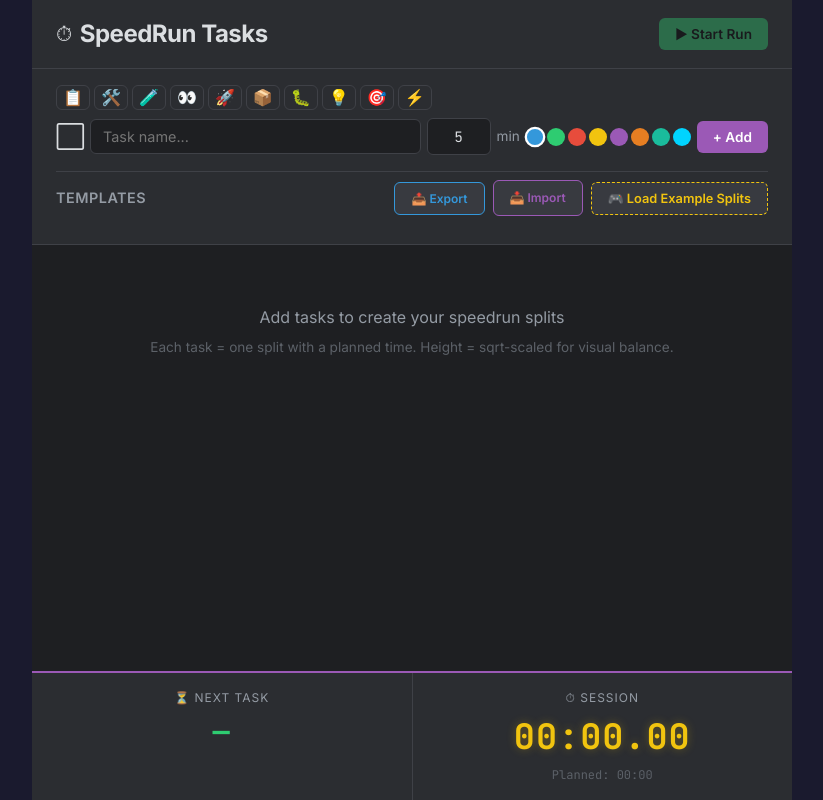
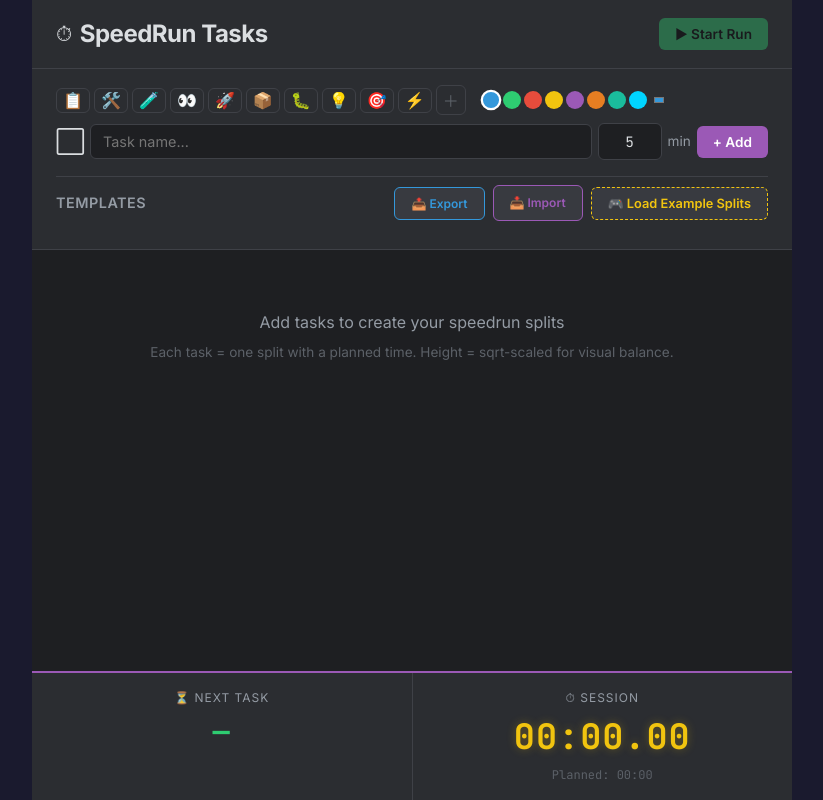
Before and after one commit to abbeleve/task-tracker-speedrun, a React (Vite) app: page / in a window 1280 px wide. Shown: the whole page, without its empty margins (228-1051 px from the left). Built offline with nearby package versions, Linux system fonts and the light colour scheme.

Commit message:
bug fixes

```diff
--- a/src/App.css
+++ b/src/App.css
@@ -224,6 +224,8 @@
   display: flex;
   gap: 4px;
   flex-wrap: wrap;
+  align-items: center;
+  position: relative;
 }
 
 .emoji-opt {
@@ -244,6 +246,61 @@
 .emoji-opt.active {
   border-color: var(--accent-cyan);
   background: var(--bg-surface);
+}
+
+.emoji-more {
+  font-weight: 700;
+  color: var(--text-dim);
+}
+
+.emoji-popup {
+  position: absolute;
+  top: 100%;
+  left: 0;
+  z-index: 100;
+  margin-top: 4px;
+  background: var(--bg-secondary);
+  border: 1px solid var(--border);
+  border-radius: var(--radius);
+  padding: 8px;
+  box-shadow: 0 8px 24px rgba(0,0,0,0.5);
+  max-width: 320px;
+}
+
+.emoji-popup-grid {
+  display: grid;
+  grid-template-columns: repeat(10, 1fr);
+  gap: 2px;
+  max-height: 200px;
+  overflow-y: auto;
+}
+
+.emoji-popup-item {
+  background: transparent;
+  border: 1px solid transparent;
+  border-radius: 4px;
+  padding: 4px;
+  font-size: 1.1rem;
+  cursor: pointer;
+  text-align: center;
+  transition: background 0.15s;
+}
+
+.emoji-popup-item:hover {
+  background: var(--bg-row-hover);
+  border-color: var(--border);
+}
+
+.emoji-popup-item.active {
+  background: var(--bg-surface);
+  border-color: var(--accent-cyan);
+}
+
+.picker-row {
+  display: flex;
+  gap: 16px;
+  align-items: center;
+  flex-wrap: wrap;
 }
 
 .add-row {
@@ -282,6 +339,21 @@
 .color-opt.active {
   border-color: #fff;
   transform: scale(1.15);
+}
+
+.color-input {
+  width: 18px;
+  height: 18px;
+  border: 2px solid transparent;
+  border-radius: 50%;
+  cursor: pointer;
+  padding: 0;
+  background: none;
+  vertical-align: middle;
+}
+
+.color-input:hover {
+  border-color: var(--accent-cyan);
 }
 
 .input-name {
--- a/src/App.tsx
+++ b/src/App.tsx
@@ -1,6 +1,6 @@
 import { useCallback, useEffect, useMemo, useRef, useState } from 'react';
 import type { Task, Template } from './types';
-import { DEFAULT_EMOJI, DEFAULT_COLOR, TASK_COLORS, TASK_EMOJIS } from './types';
+import { DEFAULT_EMOJI, DEFAULT_COLOR, TASK_COLORS, TASK_EMOJIS, ALL_EMOJIS } from './types';
 import { useTimer, formatTime, formatDelta } from './useTimer';
 import './App.css';
 
@@ -25,6 +25,7 @@ function App() {
   const [newMinutes, setNewMinutes] = useState('5');
   const [newEmoji, setNewEmoji] = useState(DEFAULT_EMOJI);
   const [newColor, setNewColor] = useState(DEFAULT_COLOR);
+  const [showEmojiPopup, setShowEmojiPopup] = useState(false);
   const [dragIdx, setDragIdx] = useState<number | null>(null);
   const [dragOverIdx, setDragOverIdx] = useState<number | null>(null);
   const [showPresets, setShowPresets] = useState(true);
@@ -93,7 +94,7 @@ function App() {
   // Pixels → time converter for scrubbing (stable ref, refreshed each render)
   const calcTimeFromPxRef = useRef<(px: number) => number>(() => 0);
   calcTimeFromPxRef.current = (px: number) => {
-    let remaining = Math.max(0, px);
+    let remaining = Math.max(0, Math.min(px, timelineHeight));
     let time = 0;
     for (let i = 0; i < sortedTasks.length; i++) {
       const t = sortedTasks[i];
@@ -105,7 +106,7 @@ function App() {
       remaining -= bH;
       time += t.plannedTime;
     }
-    return time;
+    return Math.min(time, totalPlannedSec);
   };
 
   const taskLayout = useMemo(() => {
@@ -224,7 +225,8 @@ function App() {
 
     const onMouseDown = (e: MouseEvent) => {
       const target = e.target as HTMLElement;
-      if (target.closest('button, input, select, a, .task-block[draggable="true"]')) return;
+      // Only scrub when clicking on the thermo column or ruler
+      if (!target.closest('.timeline-thermo, .timeline-ruler')) return;
       if (sessionStateRef.current === 'idle') return;
 
       scrubbing = true;
@@ -628,6 +630,7 @@ function App() {
       {sessionState === 'idle' && (
         <div className="add-section">
           <form className="add-form" onSubmit={handleSubmit}>
+            <div className="picker-row">
               <div className="emoji-picker">
                 {TASK_EMOJIS.map((em) => (
                   <button
@@ -639,6 +642,49 @@ function App() {
                     {em}
                   </button>
                 ))}
+                <button
+                  type="button"
+                  className="emoji-opt emoji-more"
+                  onClick={() => setShowEmojiPopup(!showEmojiPopup)}
+                  title="More emojis"
+                >
+                  ＋
+                </button>
+                {showEmojiPopup && (
+                  <div className="emoji-popup">
+                    <div className="emoji-popup-grid">
+                      {ALL_EMOJIS.map((em) => (
+                        <button
+                          key={em}
+                          type="button"
+                          className={`emoji-popup-item ${newEmoji === em ? 'active' : ''}`}
+                          onClick={() => { setNewEmoji(em); setShowEmojiPopup(false); }}
+                        >
+                          {em}
+                        </button>
+                      ))}
+                    </div>
+                  </div>
+                )}
+              </div>
+              <div className="color-picker">
+                {TASK_COLORS.map((c) => (
+                  <button
+                    key={c}
+                    type="button"
+                    className={`color-opt ${newColor === c ? 'active' : ''}`}
+                    style={{ background: c }}
+                    onClick={() => setNewColor(c)}
+                  />
+                ))}
+                <input
+                  type="color"
+                  className="color-input"
+                  value={newColor}
+                  onChange={(e) => setNewColor(e.target.value)}
+                  title="Pick any color"
+                />
+              </div>
             </div>
             <div className="add-row">
               <span className="selected-emoji">{newEmoji}</span>
@@ -658,17 +704,6 @@ function App() {
                 className="input-minutes"
               />
               <span className="input-label">min</span>
-              <div className="color-picker">
-                {TASK_COLORS.map((c) => (
-                  <button
-                    key={c}
-                    type="button"
-                    className={`color-opt ${newColor === c ? 'active' : ''}`}
-                    style={{ background: c }}
-                    onClick={() => setNewColor(c)}
-                  />
-                ))}
-              </div>
               <button type="submit" className="btn btn-add">
                 + Add
               </button>
--- a/src/types.ts
+++ b/src/types.ts
@@ -20,3 +20,11 @@ export const DEFAULT_EMOJI = '⬜';
 export const DEFAULT_COLOR = '#3498db';
 export const TASK_COLORS = ['#3498db', '#2ecc71', '#e74c3c', '#f1c40f', '#9b59b6', '#e67e22', '#1abc9c', '#00d4ff'];
 export const TASK_EMOJIS = ['📋', '🛠️', '🧪', '👀', '🚀', '📦', '🐛', '💡', '🎯', '⚡'];
+
+export const ALL_EMOJIS = [
+  '😀','😂','🤣','😍','🥰','😎','🤩','😡','😭','😱','🥳','😴','🤔','🙄','😬','🤗','🤝','👋','👍','👎','💪','🙏','💀','👽','🤖','🎃',
+  '🐶','🐱','🦊','🐼','🐨','🐸','🐵','🦁','🐮','🐷','🐔','🐙','🦋','🐝','🐢','🦖','🦕','🐳','🦈','🐊','🦜','🐉',
+  '🍎','🍕','🍔','🌮','🍣','🍩','🎂','☕','🍺','🍷','🥤','🧃','🍿','🥑','🧀','🍌','🍇','🥩','🍪','🧁',
+  '⚽','🏀','🎮','🎸','🎨','🎬','📚','✈️','🚗','🚲','🏆','🎪','🎲','🧩','🎭','🎤','🔮','🕹️','🃏',
+  '⭐','🔥','💯','❤️','💚','💙','✨','🌈','☀️','🌙','⚡','💧','🎵','🔔','💰','📌','✂️','🔧','💊','🏁','🚩','🎉','💣','🧲','🔑','⏰','📷','💻','📱','🖥️',
+];
```
Lines whose indentation alone changed are shown as unchanged.
